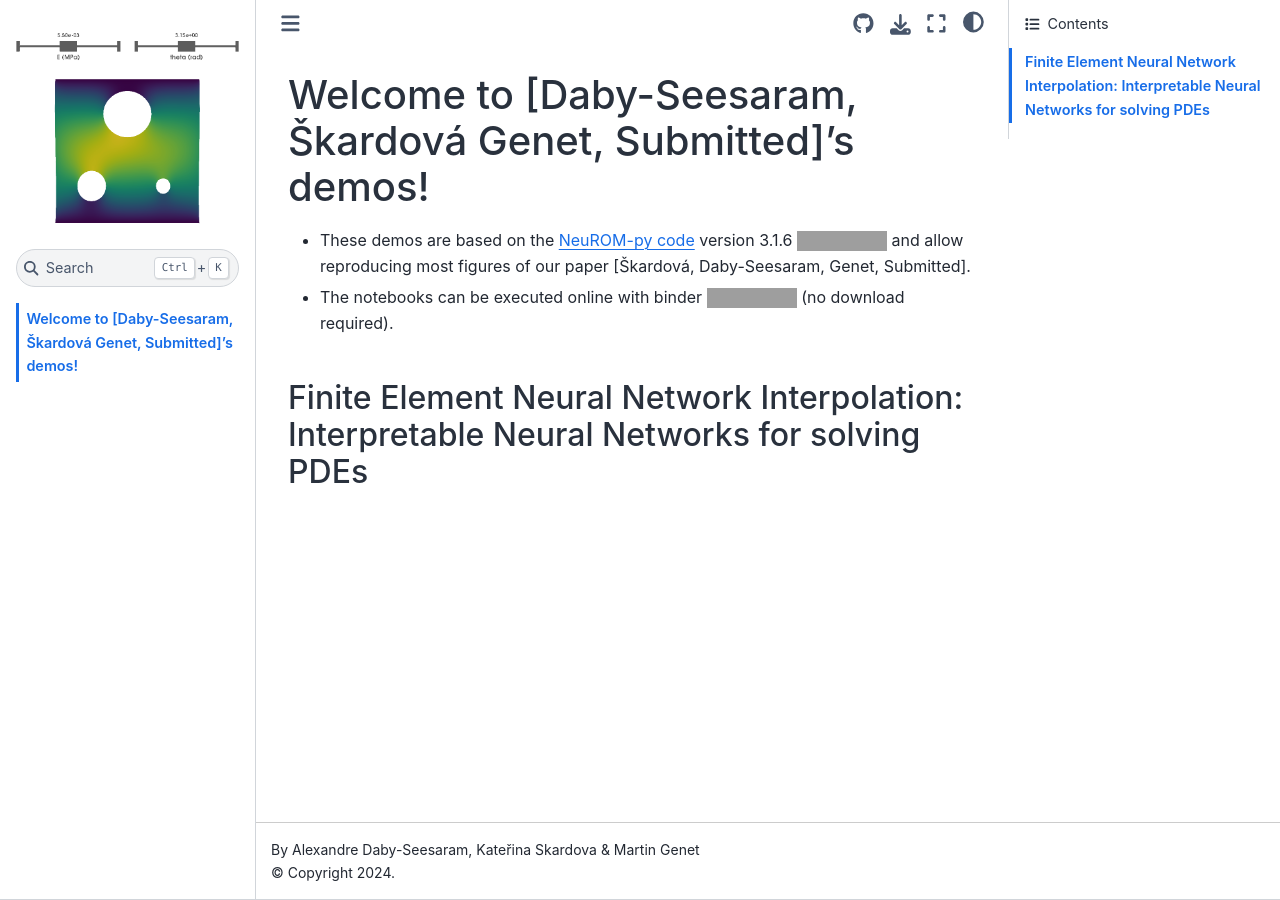
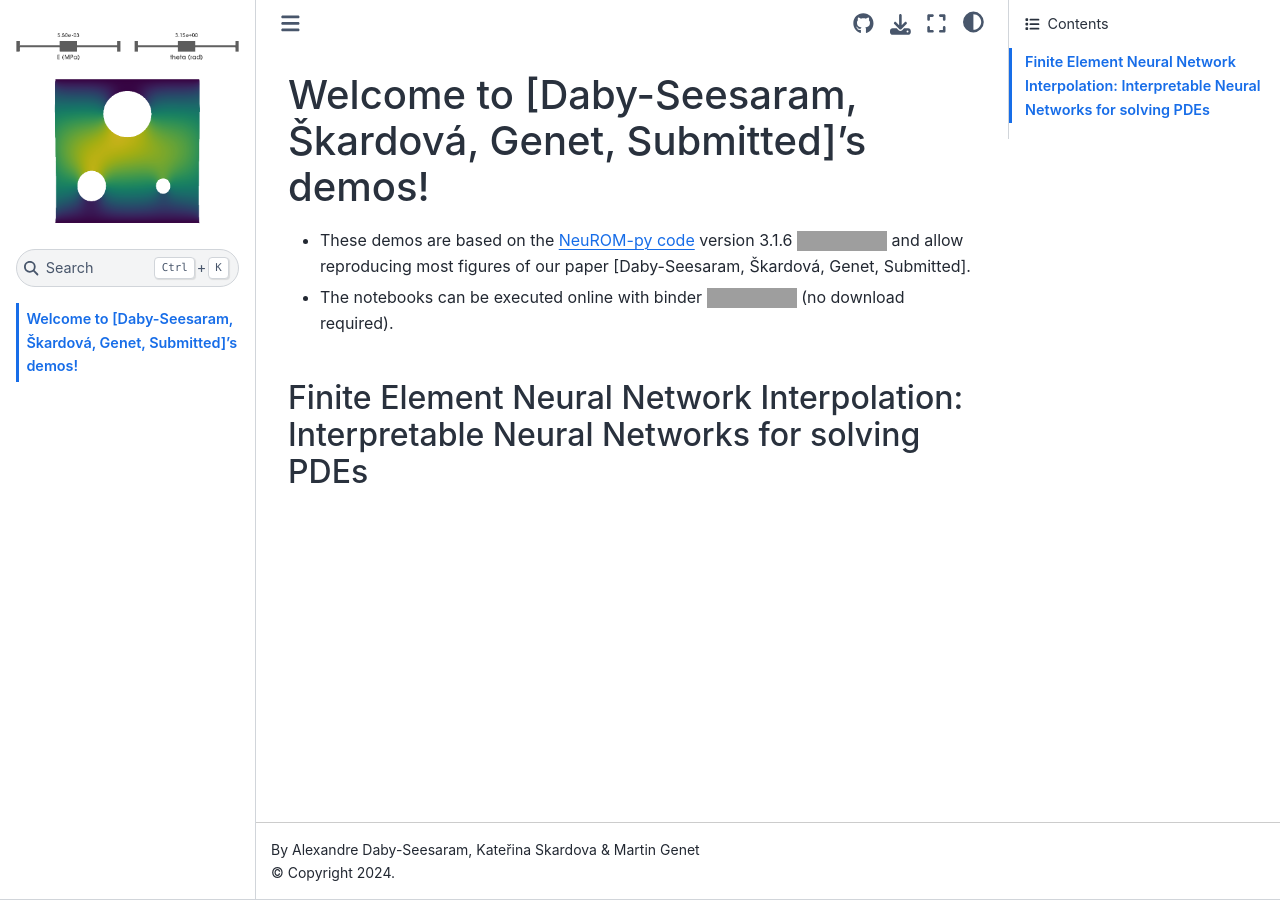
Before and after one commit to AlexandreDabySeesaram/NN-PGD-demos, a Jupyter Book: the page built from index.md, in a window 1280 px wide. Built offline with Jupyter Book 1.0.4 settings and Sphinx 7.4.7 and the Sphinx Book theme 1.1.4, drawn with Linux system fonts in a browser that asks for light colours; pages that are not in the unit, such as notebooks, are missing from menus; grey boxes are pictures that could not be loaded.

```diff
--- a/index.md
+++ b/index.md
@@ -1,8 +1,8 @@
-# Welcome to [Daby-Seesaram, Škardová Genet,  Submitted]'s demos!
+# Welcome to [Daby-Seesaram, Škardová, Genet,  Submitted]'s demos!
 
 <!-- [![DOI](https://zenodo.org/badge/DOI/10.5281/zenodo.13785982.svg)](https://doi.org/10.5281/zenodo.13785982) -->
 
-* These demos are based on the [NeuROM-py code](https://pypi.org/project/NeuROM-Py/) version 3.1.6 [![DOI](https://zenodo.org/badge/DOI/10.5281/zenodo.13772741.svg)](https://doi.org/10.5281/zenodo.13772741) and allow reproducing most figures of our paper [Škardová, Daby-Seesaram, Genet, Submitted].
+* These demos are based on the [NeuROM-py code](https://pypi.org/project/NeuROM-Py/) version 3.1.6 [![DOI](https://zenodo.org/badge/DOI/10.5281/zenodo.13772741.svg)](https://doi.org/10.5281/zenodo.13772741) and allow reproducing most figures of our paper [Daby-Seesaram, Škardová, Genet, Submitted].
 * The notebooks can be executed online with binder [![Binder](https://mybinder.org/badge_logo.svg)](https://mybinder.org/v2/gh/AlexandreDabySeesaram/nn-pgd-demos/main?urlpath=lab/tree/./demos/) (no download required).
 
 ## Finite Element Neural Network Interpolation: Interpretable Neural Networks for solving PDEs
```
Also changed, not shown: 1 other file.
